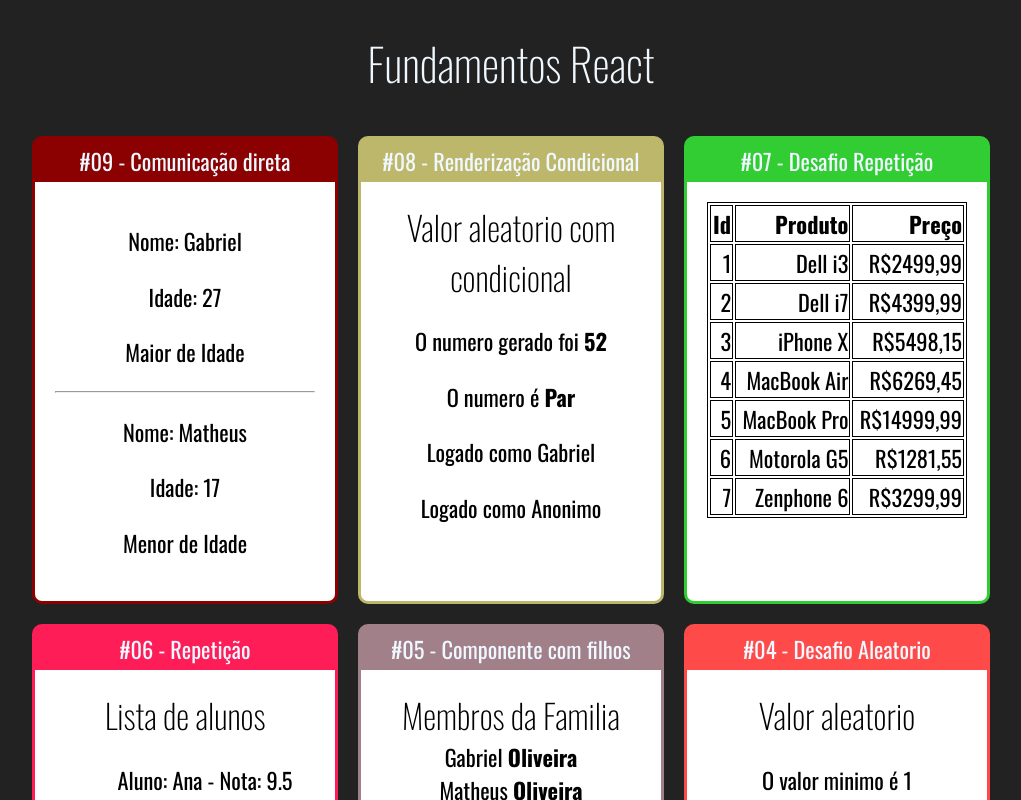
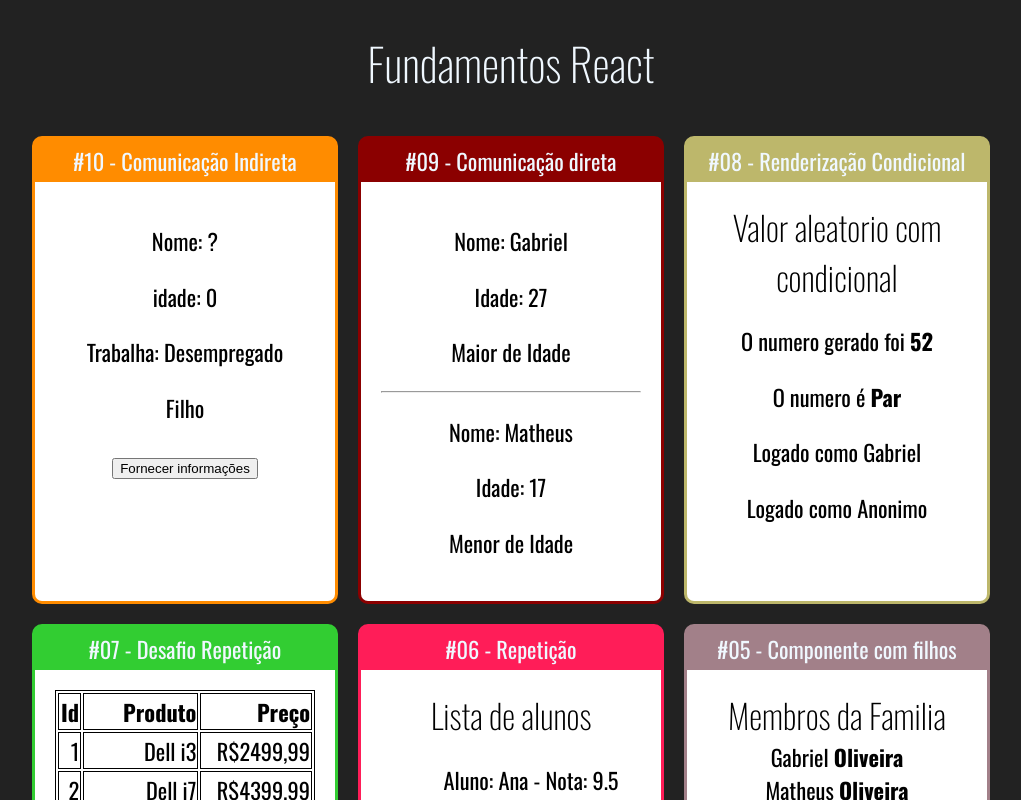
Before and after one commit to prgoliveira/React-COD3R, a React (Create React App) app in the folder fundamentos-react/: page / in a window 1280 px wide. Shown: the top 800 px of the page, without its empty margins (129-1150 px from the left). Built offline with nearby package versions, Linux system fonts and the light colour scheme.

Commit message:
Trabalhando com estados

```diff
--- a/fundamentos-react/src/App.jsx
+++ b/fundamentos-react/src/App.jsx
@@ -2,6 +2,7 @@ import React from 'react'
 
 import './App.css'
 
+import IndiretaPai from './components/comunicacao/IndiretaPai'
 import DiretaPai from './components/comunicacao/DiretaPai'
 import UsuarioInfo from './components/condicional/UsuarioInfo'
 import ParOuImpar from './components/condicional/ParOuImpar'
@@ -25,6 +26,10 @@ export default _ => {
             <h1>Fundamentos React</h1>
 
             <div className="Cards" >
+
+                <Card titulo="#10 - Comunicação Indireta" color="#FF8C00" >
+                    <IndiretaPai />
+                </Card>
 
                 <Card titulo="#09 - Comunicação direta" color="#8B0000" >
                     <DiretaPai />
--- /dev/null
+++ b/fundamentos-react/src/components/comunicacao/IndiretaFilho.jsx
@@ -0,0 +1,15 @@
+import React from 'react'
+
+export default props => {
+    return (
+        <div>
+            <p>Filho</p>
+            <button
+            onClick={ function (e) {
+                    props.quandoClicar('Edimar', 50, true)
+                }}>
+            Fornecer informações
+            </button>
+        </div>
+    )
+}
--- /dev/null
+++ b/fundamentos-react/src/components/comunicacao/IndiretaPai.jsx
@@ -0,0 +1,24 @@
+import React, { useState } from 'react'
+
+import IndiretaFilho from './IndiretaFilho'
+
+export default props => {
+    const [nome, setNome] = useState('?')
+    const [idade, setIdade] = useState(0)
+    const [trabalha, setTrabalha] = useState(false)
+
+    function fornecerInformações (nome, idade, trabalha){
+        setNome(nome)
+        setIdade(idade)
+        setTrabalha(trabalha)
+    }
+
+    return (
+        <div>
+            <p>Nome: {nome}</p>
+            <p> idade: {idade}</p>
+            <p>Trabalha: {trabalha ? 'Trabalha' : 'Desempregado'}</p>
+            <IndiretaFilho quandoClicar={fornecerInformações} />
+        </div>
+    )
+}
--- a/fundamentos-react/src/components/repeticao/ListaProdutos.jsx
+++ b/fundamentos-react/src/components/repeticao/ListaProdutos.jsx
@@ -18,9 +18,11 @@ export default props => {
 
         <table>
             <thead>
-                <th>Id</th>
-                <th>Produto</th>
-                <th>Preço</th>
+                <tr>
+                    <th>Id</th>
+                    <th>Produto</th>
+                    <th>Preço</th>
+                </tr>
             </thead>
             <tbody>
                 {listaProdutos}
```
